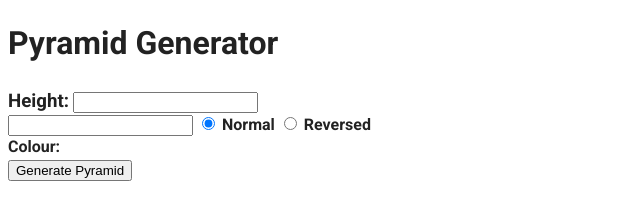
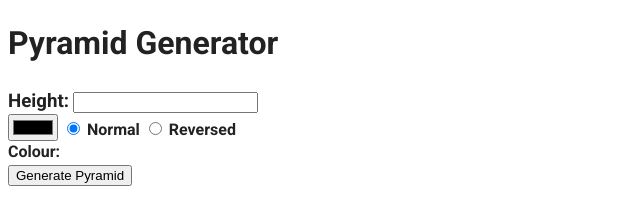
Before and after one commit to qwertydiy2/Build-a-Pyramid-Generator, a website built with webpack: page index.html in a window 1280 px wide. Shown: the whole page, without its empty margins (0-640 px from the left). Built offline with nearby package versions, Linux system fonts and the light colour scheme.

Commit message:
fix: Changed 'colour' input type to 'color' in HTML form

```diff
--- a/index.html
+++ b/index.html
@@ -31,7 +31,7 @@
   <label for="height" class="form-heading">Height:</label>
   <input type="number" id="height" name="height">
   <br>
-  <input type="colour" id="colour" name="colour">
+  <input type="color" id="colour" name="colour">
   <label class="form-heading-lite">
     <input type="radio" name="pyramid-direction" value="normal" checked> Normal
   </label>
```
